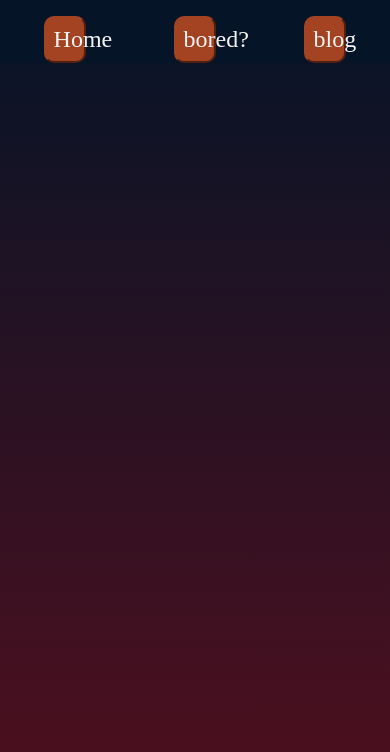
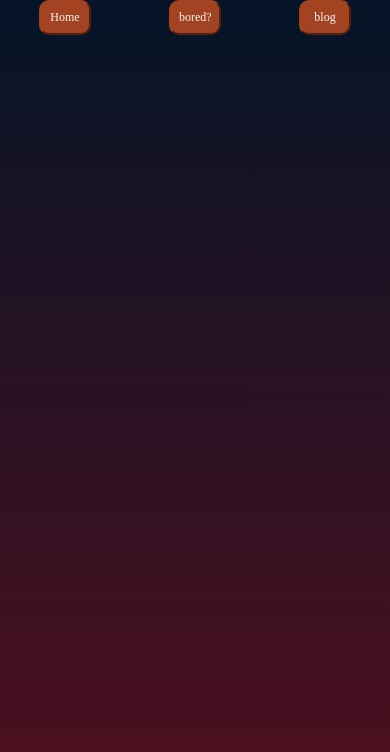
Before and after one commit to BorzoiBurrow/turbo-telegram, a React app: page / in a window 390 px wide. Shown: the top 752 px of the page. Built offline with nearby package versions, Linux system fonts and the light colour scheme.

Commit message:
some styling, cleanup and changed webpack requirements

```diff
--- a/package.json
+++ b/package.json
@@ -10,7 +10,9 @@
   "author": "",
   "license": "ISC",
   "dependencies": {
+    "@fortawesome/fontawesome-free": "^6.5.1",
     "express": "^4.18.3",
+    "file-loader": "^6.2.0",
     "nodemon": "^3.1.0",
     "react": "^18.2.0",
     "react-dom": "^18.2.0"
@@ -23,6 +25,7 @@
     "copy-webpack-plugin": "^12.0.2",
     "css-loader": "^6.10.0",
     "style-loader": "^3.3.4",
+    "url-loader": "^4.1.1",
     "webpack": "^5.90.3",
     "webpack-cli": "^5.1.4"
   }
--- a/src/assets/css/index.css
+++ b/src/assets/css/index.css
@@ -5,22 +5,21 @@
 #a44322
 #f8bc04 */
 
-
 * {
- font-family: "Playfair display", serif;
- font-optical-sizing: auto;
- font-weight: 400;
- font-style: normal;
+    font-family: "Playfair display", serif;
+    font-optical-sizing: auto;
+    font-weight: 400;
+    font-style: normal;
+    margin: 0;
+    padding: 0;
 }
 
 body {
-    margin: 0px;
+    margin: 0;
+    min-height: 100vh;
+    display: flex;
+    flex-direction: column;
     background-image: linear-gradient(#051427 0%, #530f1e 100%);
-    background-repeat: no-repeat;
-    background-size: cover;
-}
-html {
-    height: 100%;
 }
 
 .navbar {
@@ -29,7 +28,7 @@ html {
     width: 100%;
     display: flex;
     justify-content: center;
-    padding: 0px;
+    padding: 0;
 }
 
 .navbar-item {
@@ -48,9 +47,33 @@ html {
     border-color: #a44322;
     box-shadow: #530f1e;
     width: 33%;
-    color:whitesmoke;
+    color: whitesmoke;
+    justify-content: center;
 }
 
 .navbar-card:hover {
     transform: scale(1.2);
 }
+
+.Footer {
+    height: 100px;
+    background: inherit;
+    margin-top: auto;
+    color: #fff;
+    padding: 20px;
+    text-align: center;
+}
+
+@media (max-width: 750px){
+    .navbar-card{
+        width: 40%;
+        font-size: 16px;
+    }
+}
+
+@media (max-width: 435px){
+    .navbar-card{
+        width: 40%;
+        font-size: 12px;
+    }
+}
--- a/src/components/footer.jsx
+++ b/src/components/footer.jsx
@@ -3,8 +3,9 @@ const Footer = () => {
 
 
     return (
-        <div className="FooterContainer">
-        </div>
+            <div className="Footer">
+                <i className="fab fa-github"></i>
+            </div>
     )
 }
 
```
Also changed, not shown: webpack.config.js (+7 -10 lines), 1 other file (tests, documents, lock files or other folders).
